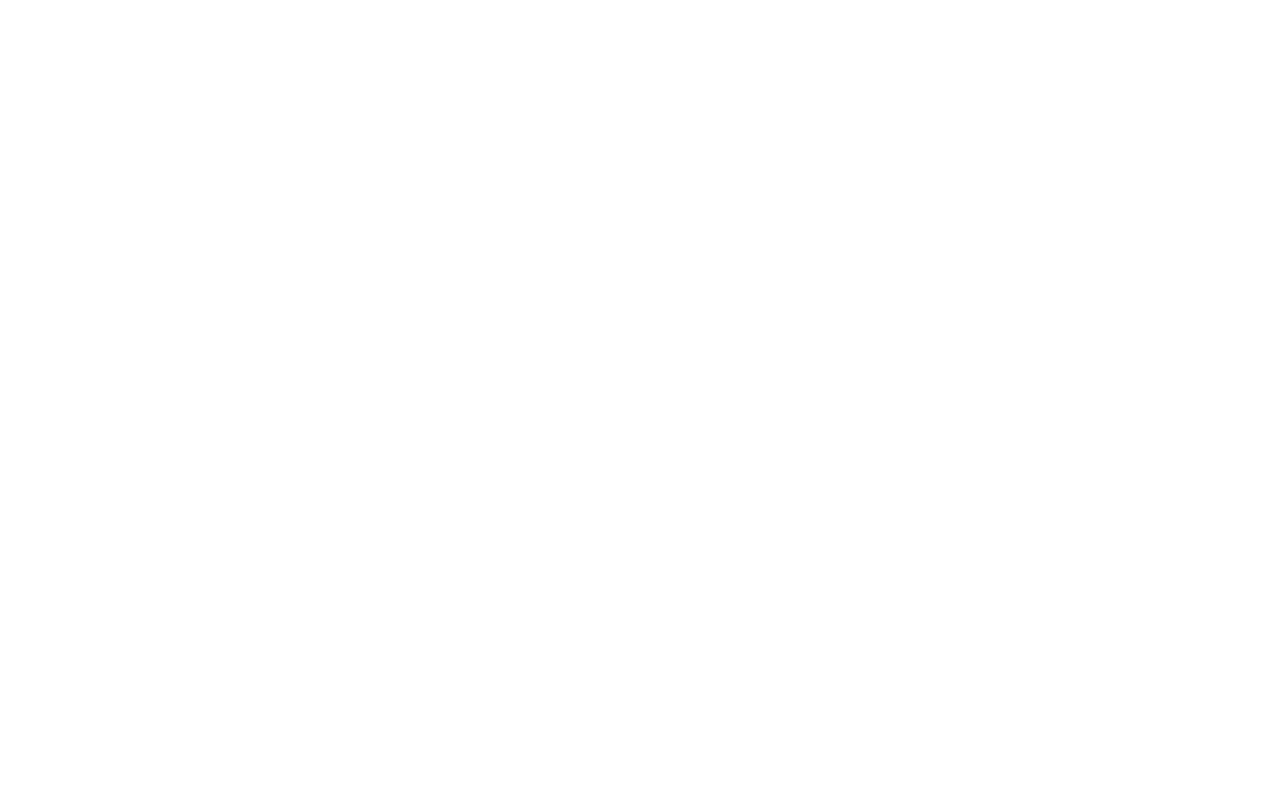
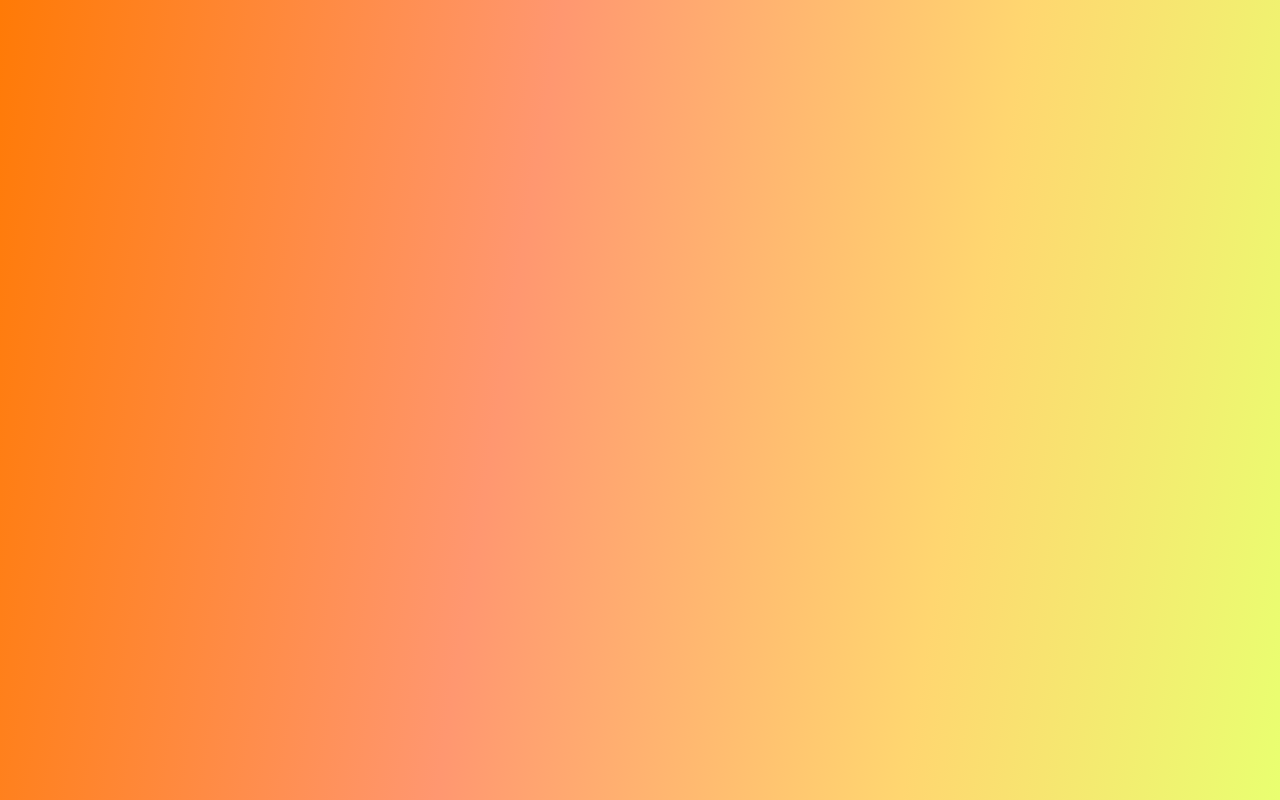
Before and after one commit to LaraWho/helo-sim3, a React (Create React App) app: page / in a window 1280 px wide. Built offline with nearby package versions, Linux system fonts and the light colour scheme.

Commit message:
Getting it all set-up

```diff
--- /dev/null
+++ b/friend_controller.js
@@ -0,0 +1,4 @@
+module.exports = {
+
+
+}
--- a/src/App.css
+++ b/src/App.css
@@ -1,3 +1,4 @@
 .App {
   text-align: center;
+
 }
--- /dev/null
+++ b/src/components/Auth.js
@@ -0,0 +1,15 @@
+import React, { Component } from 'react';
+import './styling.css';
+
+export default class Auth extends Component {
+
+    render() {
+        return(
+
+            <div>
+
+
+            </div>
+        )
+    }
+}
--- /dev/null
+++ b/src/components/Dashboard.js
@@ -0,0 +1,15 @@
+import React, { Component } from 'react';
+import './styling.css';
+
+export default class Dashboard extends Component {
+
+    render() {
+        return(
+
+            <div>
+
+
+            </div>
+        )
+    }
+}
--- /dev/null
+++ b/src/components/Profile.js
@@ -0,0 +1,15 @@
+import React, { Component } from 'react';
+import './styling.css';
+
+export default class Profile extends Component {
+
+    render() {
+        return(
+
+            <div>
+
+
+            </div>
+        )
+    }
+}
--- /dev/null
+++ b/src/components/Search.js
@@ -0,0 +1,15 @@
+import React, { Component } from 'react';
+import './styling.css';
+
+export default class Search extends Component {
+
+    render() {
+        return(
+
+            <div>
+
+
+            </div>
+        )
+    }
+}
--- /dev/null
+++ b/src/components/styling.css
@@ -0,0 +1,5 @@
+body {
+    background: linear-gradient(99deg, #ff7a06, #ff9770 40%, #ffd670 73%, #e9ff70);
+    height: 100vh;
+    width: 100vw;
+}
--- a/src/routes.js
+++ b/src/routes.js
@@ -1,10 +1,16 @@
 import { Route, Switch } from 'react-router-dom';
 import React from 'react';
+import Auth from './components/Auth';
+import Dashboard from './components/Dashboard';
+import Profile from './components/Profile';
+import Search from './components/Search';
 
 
 export default (
     <Switch>
-        <Route></Route>
-
+        <Route exact path="/" component={ Auth }/>
+        <Route exact path="/Dashboard" component={ Dashboard }/>
+        <Route exact path="/Profile" component={ Profile }/>
+        <Route exact path="/Search" component={ Search }/>
     </Switch>
 )
--- /dev/null
+++ b/user_controller.js
@@ -0,0 +1,4 @@
+module.exports = {
+
+
+}
```
Also changed, not shown: server.js (+19 -1 lines).
